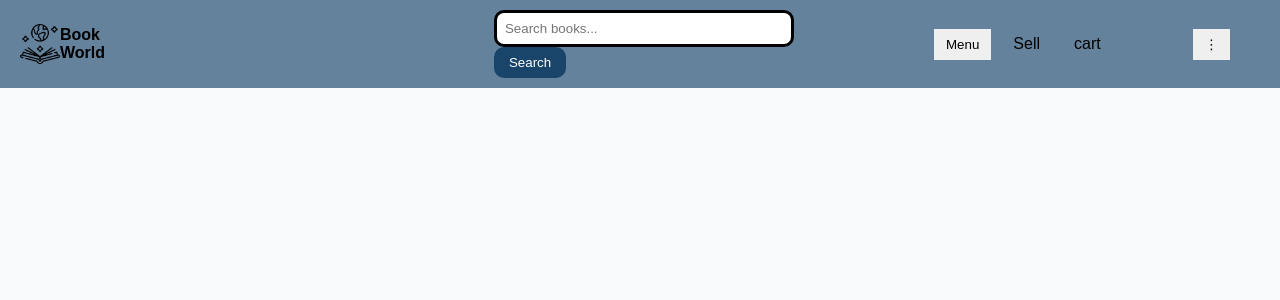
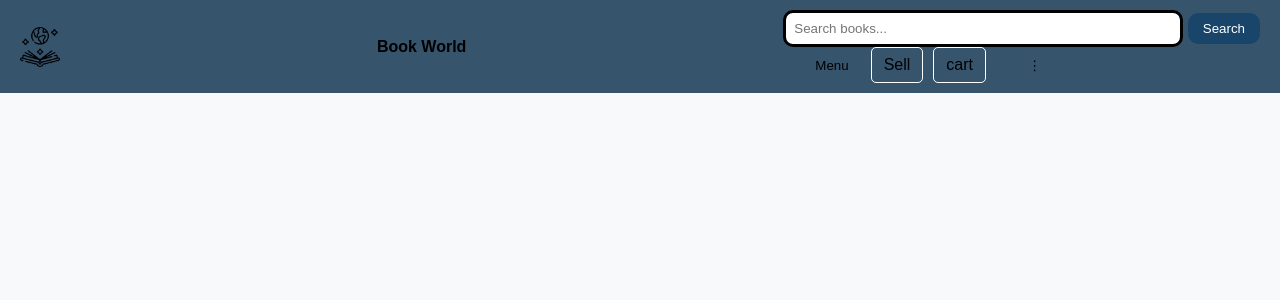
Before and after one commit to AnveshAgaldheeti/Book_Share_Rentalhub, a Django app: page /shop/ in a window 1280 px wide. Shown: the top 300 px of the page. Run offline with Django 5.2, Linux system fonts and the light colour scheme.

Commit message:
modified css

```diff
--- a/mainapp/static/css/base.css
+++ b/mainapp/static/css/base.css
@@ -6,34 +6,30 @@ body {
 }
 
 header {
-    background-color:#65829c;
+    background-color:#37546d;
     color:black;
     padding: 10px 20px;
 }
 
 nav {
     display: flex;
-    /* justify-content: space-between; */
+    justify-content: space-between;
     align-items: center;
 }
-.navbar-div{
-   display: flex;
-   padding-left: 300px;
-   align-items: center;
-}
-.navbar-div div{
-    padding-left: 70px;
-}
+
 .logo img {
     height: 40px; /* Adjust height as needed */
+    padding-bottom: 0px;
 }
-#logo-tag{
-    padding-left: 0px;
+.logo div{
+    display: inline-flex;
+    font-size:xx-large;
+
 }
 
 .search-bar input {
     padding: 8px;
-    width: 300px;
+    width: 400px;
     border: black solid;
     border-radius: 10px ;
 }
@@ -56,6 +52,9 @@ nav {
     padding-right: 20px;
     align-items: center;
 }
+.user-menu div{
+    padding-left: 20px;
+}
 
 .dropdown {
     position: relative;
@@ -63,7 +62,7 @@ nav {
 }
 
 .dropbtn {
-    /* background-color:white; */
+    background-color:#37546d;
     color: black;
     padding: 8px 12px;
     border: none;
@@ -100,8 +99,8 @@ nav {
     color: black;
     text-decoration:none;
     padding: 8px 12px;
-    /* border: 1px solid #fff;
-    border-radius: 5px; */
+    border: 1px solid #fff;
+    border-radius: 5px;
     margin-right: 10px;
 }
 .sell-link:hover {
```
